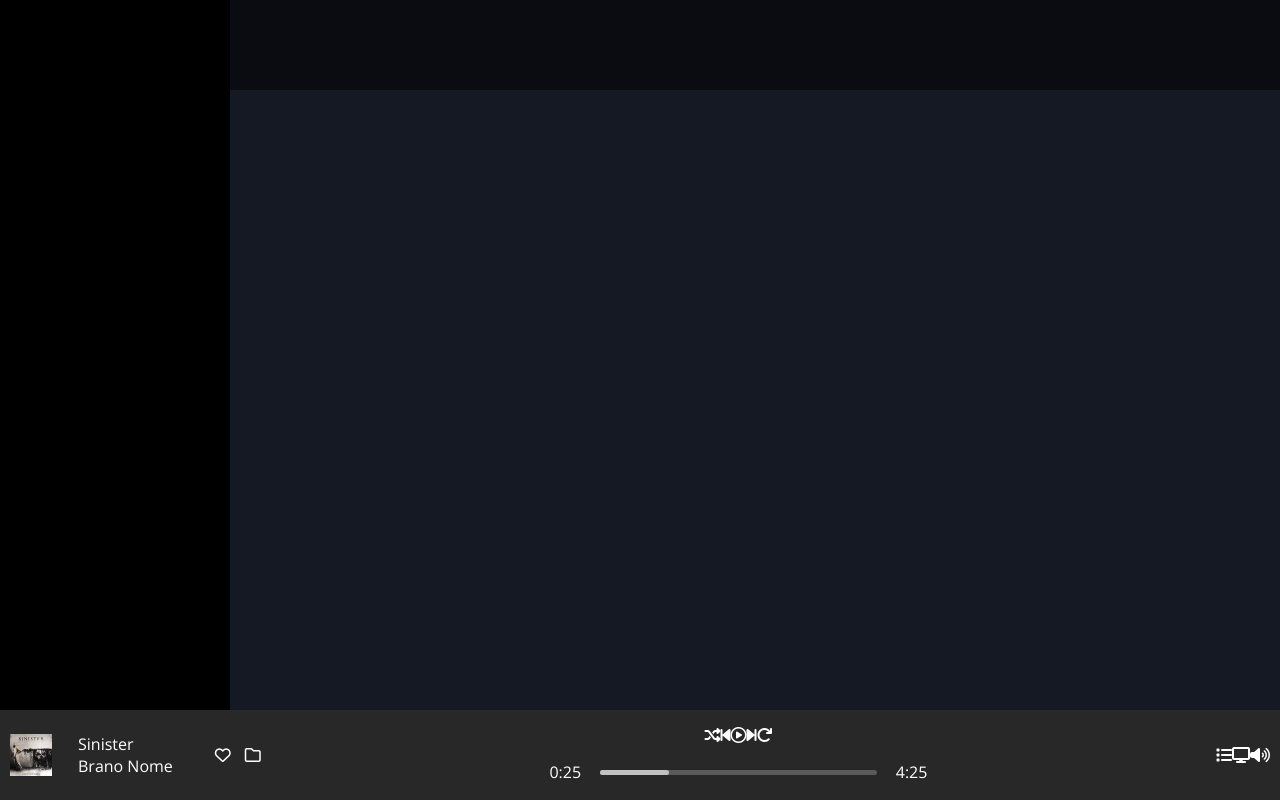
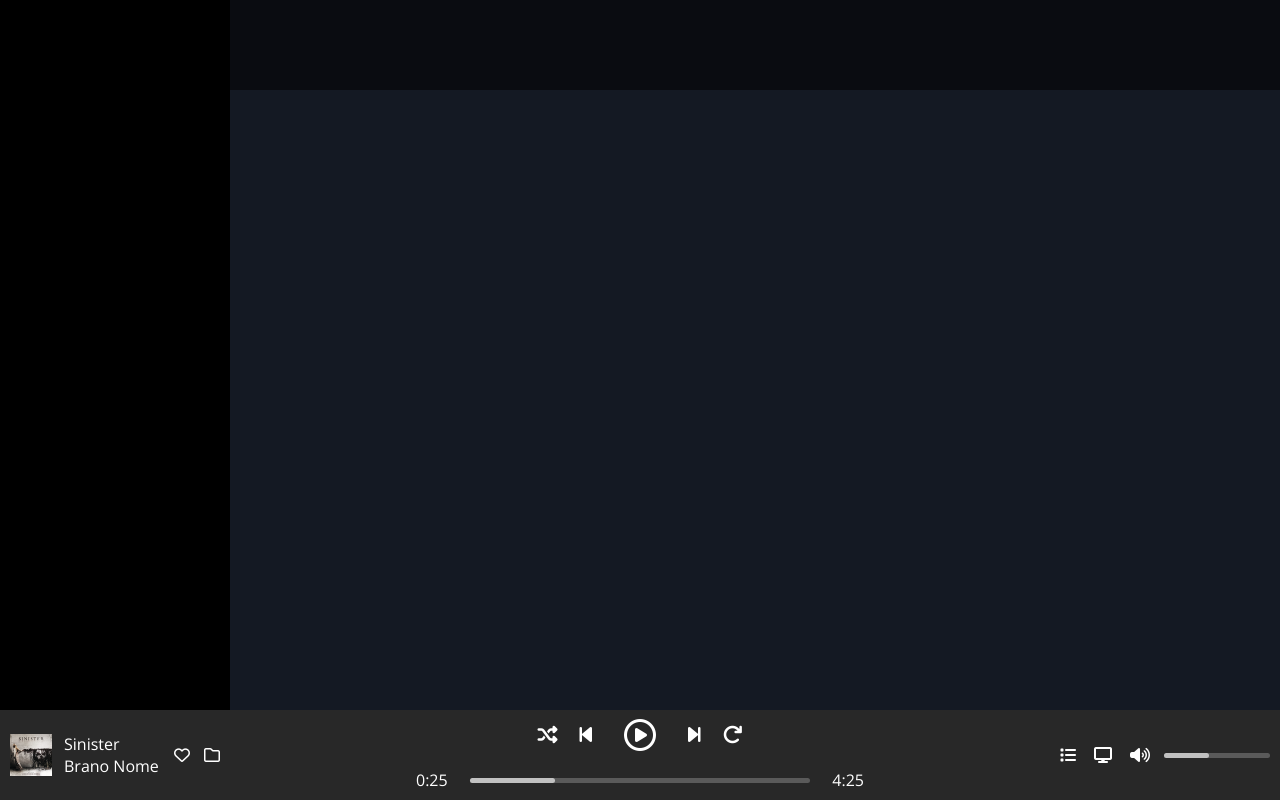
Before and after one commit to PaoloVol99/html-css-spotifyweb, a plain HTML site: page index.html in a window 1280 px wide. Drawn offline with nearby package versions, Linux system fonts and the light colour scheme.

Commit message:
FEAT+STYLE player content and style added

```diff
--- a/css/style.css
+++ b/css/style.css
@@ -29,7 +29,7 @@ a {
     --main-bg: #141923;
     --green: #9EE92F;
     --player-bg: #282828;
-    --grey-sidebar: #707070;
+    --grey-text: #707070;
 }
 
 /* DEBUG RULES */
@@ -65,7 +65,6 @@ a {
     display: flex;
     justify-content: space-between;
     align-items: center;
-    padding: 0 10px;
 }
 
 .sidebar {
@@ -84,23 +83,42 @@ a {
     height: 90px;
 }
 
+@media screen and (max-width: 552px) {
+
+    .sidebar {
+        flex-basis: 50px;
+    }
+}
+
 /* PLAYER */
+
+.song {
+    display: flex;
+    align-items: center;
+    justify-content: space-between;
+    flex-basis: 230px;
+    padding: 0 10px;
+}
 
 .song-info {
     display: flex;
     align-items: center;
+    gap: 12px;
 }
 
 .media-player {
     display: flex;
     flex-direction: column;
-    flex-basis: 30%;
+    flex-basis: 35%;
     gap: 18px;
     align-items: center;
 }
 
 .player__options {
     display: flex;
+    flex-basis: 230px;
+    gap: 18px;
+    padding: 0 10px;
 }
 
 .song-info img {
@@ -109,16 +127,19 @@ a {
 
 .media__buttons {
     display: flex;
+    font-size: 20px;
+    gap: 22px;
+    align-items: center;
 }
 
 .song-name {
     display: block;
 }
 
-.song__text {
+/* .song__text {
     margin-left: 26px;
     margin-right: 42px;
-}
+} */
 
 .song__buttons {
     display: flex;
@@ -127,6 +148,9 @@ a {
 
 .volume {
     display: flex;
+    flex-basis: 150px;
+    gap: 14px;
+    align-items: center;
 }
 
 .player-bar {
@@ -134,6 +158,11 @@ a {
     align-items: center;
     gap: 5%;
     width: 100%;
+}
+
+.play-button {
+    font-size: 32px;
+    padding: 0 10px;
 }
 
 .progress-bar {
@@ -149,3 +178,21 @@ a {
     border-radius: 999em;
     width: 25%;
 }
+
+.volume-bar {
+    flex-basis: 118px;
+}
+
+.volume-empty {
+    width: 100%;
+    background-color: #5A5A5A;
+    border-radius: 999em;
+}
+
+.volume__fill {
+    display: block;
+    height: 5px;
+    background-color: #C1C1C1;
+    border-radius: 999em;
+    width: 42%;
+}
--- a/index.html
+++ b/index.html
@@ -25,11 +25,13 @@
 
     <aside class="player">
 
+        <div class="song">
             <div class="song-info">
                 <img src="./img/sinister.jpeg" alt="sinister cover">
                 <div class="song__text">
                     <span class="song-name">Sinister</span>
                     <span class="artist-name">Brano Nome</span>
+                </div>
             </div>
             <div class="song__buttons">
                 <i class="fa-regular fa-heart"></i>
@@ -40,7 +42,7 @@
             <div class="media__buttons">
                 <i class="fa-solid fa-shuffle"></i>
                 <i class="fa-solid fa-backward-step"></i>
-                <i class="fa-regular fa-circle-play"></i>
+                <i class="play-button fa-regular fa-circle-play"></i>
                 <i class="fa-solid fa-forward-step"></i>
                 <i class="fa-solid fa-arrow-rotate-right"></i>
             </div>
@@ -57,8 +59,8 @@
             <i class="fa-solid fa-display"></i>
             <div class="volume">
                 <i class="fa-solid fa-volume-high"></i>
-                <div>
                 <div class="volume-bar">
+                    <div class="volume-empty">
                         <span class="volume__fill"></span>
                     </div>
                 </div>
```
Lines whose indentation alone changed are shown as unchanged.
